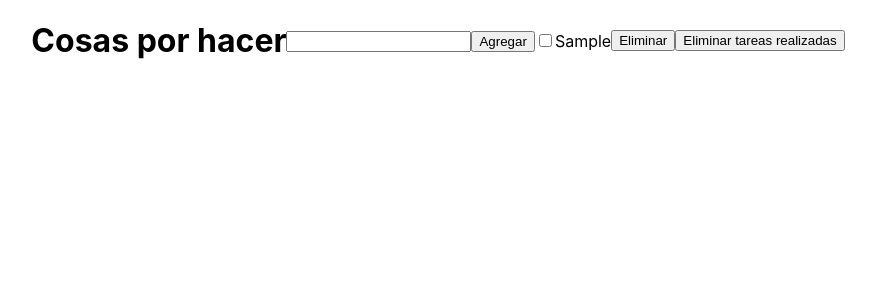
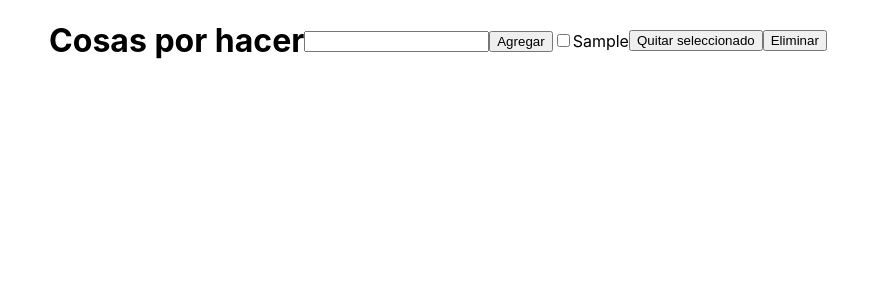
Before and after one commit to Rocha504/TareaReacJS, a React (Create React App) app in the folder reactjsproyect/: page / in a window 1280 px wide. Both pictures are taken after typing "Sample" into the empty fields and a click on the button "Agregar". Shown: the top 300 px of the page, without its empty margins (202-1078 px from the left). Built offline with nearby package versions, Linux system fonts and the light colour scheme.

Commit message:
tratando de ponerle fondo bonito

```diff
--- a/reactjsproyect/src/App.css
+++ b/reactjsproyect/src/App.css
@@ -11,6 +11,11 @@
   .App-logo {
     animation: App-logo-spin infinite 20s linear;
   }
+}
+
+.fondo {
+  background: linear-gradient(to right, #de1111, #280990);
+
 }
 
 .centrado{
--- a/reactjsproyect/src/App.js
+++ b/reactjsproyect/src/App.js
@@ -4,6 +4,7 @@ import './App.css';
 
 
 function App() {
+
 
 
   const [estado, Tareas] = useState(
@@ -42,22 +43,18 @@ function App() {
 
   return (
     <div className="centrado">
-    <h1>Cosas por hacer</h1>
+    <h1>Cosas por hacer <br/></h1>
     <form onSubmit={addTarea}>
-      <input
-        type="text"
-        value={otraTarea}
-        onChange={(e) => setOtraTarea(e.target.value)}
-      />
+      <input type="text" value={otraTarea} onChange={(e) => setOtraTarea(e.target.value)}/>
       <button type="submit">Agregar</button>
     </form>
 
     {estado.map((all, indice) => (
-      <Guardado key={indice} indice={indice} all={all} cajas={cajas}/>
-      ))}
+      <Guardado key={indice} indice={indice} all={all} cajas={cajas}/> ))}
 
+    <button onClick={EliminarIndividual}>Quitar seleccionado</button>
     <button onClick={eliminar}>Eliminar </button>
-    <button onClick={EliminarIndividual}>Eliminar tareas realizadas</button>
+
   </div>
   );
 }
--- a/reactjsproyect/src/Guardado.js
+++ b/reactjsproyect/src/Guardado.js
@@ -8,9 +8,7 @@ function Guardado ({ cajas, indice, all}) {
         checked={all.completed}
         onChange={() => cajas(indice)}
       />
-      <span style={{ textDecoration: all.completed ? "line-through" : "" }}>
         {all.text}
-      </span>
     </div>
   );
 };
```
